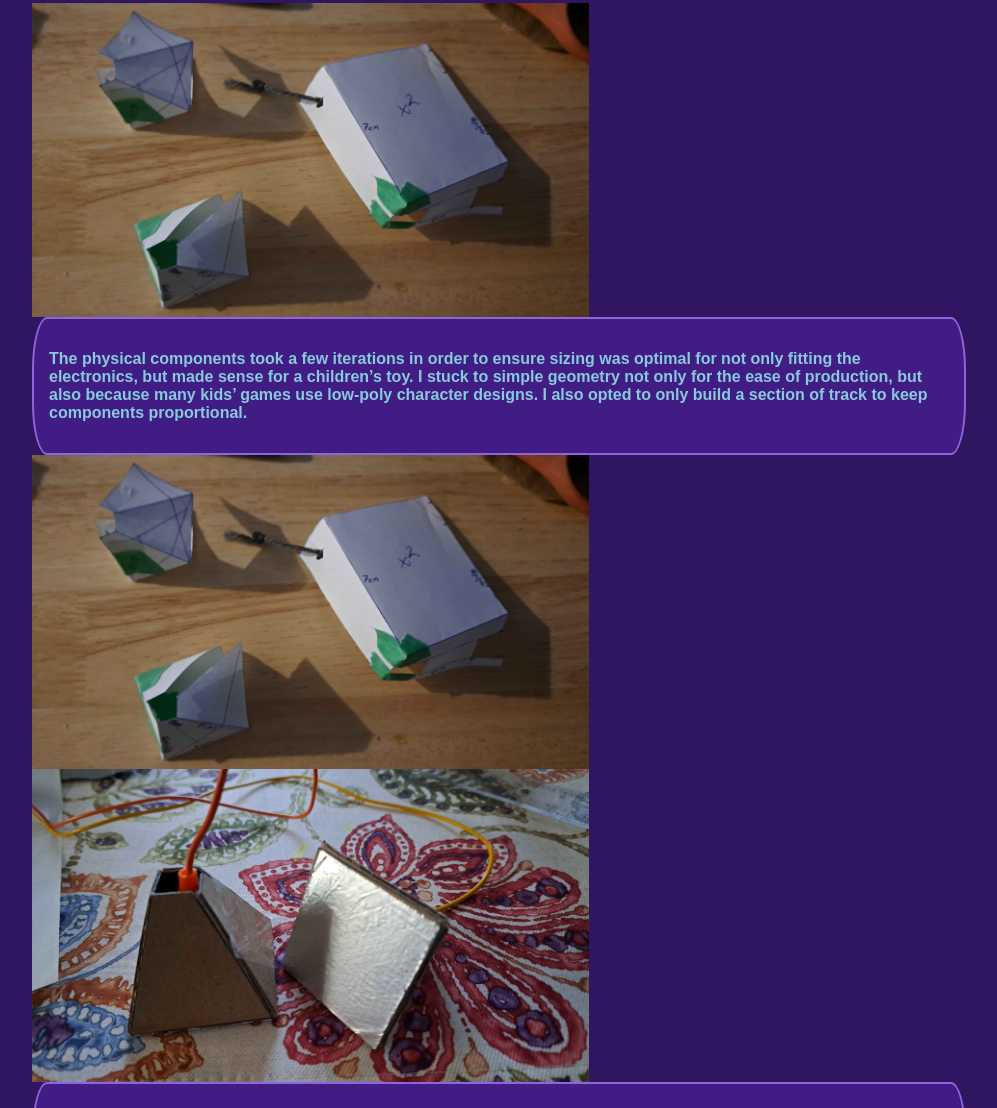
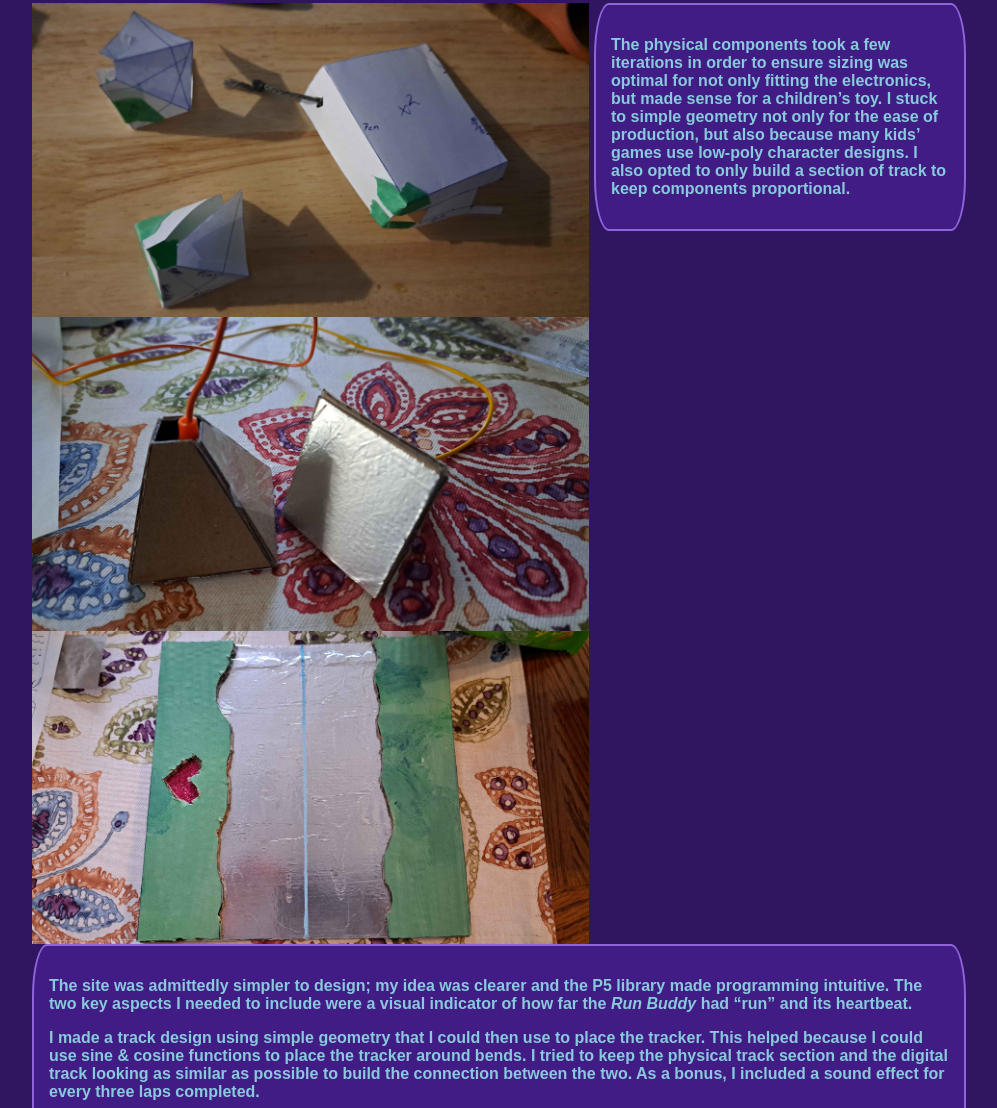
Before and after one commit to sheRaidan/portfolio, a plain HTML site: page p1.html in a window 1280 px wide. Shown: the part 897-2005 px from the top of the page, without its empty margins (141-1138 px from the left). Drawn offline with Linux system fonts and the light colour scheme; a web font is replaced by a local one.

Commit message:
Refactor HTML structure and content for p1.html

```diff
--- a/p1.html
+++ b/p1.html
@@ -40,7 +40,7 @@
         There are two parts to the <i>Run Buddy</i>: the Buddy & board, and the website.
     </p>
     <img src="img/projects/paper.png" class="left" style="width: 100%;">
-    <div class="textbox right">
+    <div class="textbox right" style="grid-column-start: 10">
         <p>
             The physical components took a few iterations in order to ensure sizing was optimal
             for not only fitting the electronics, but made sense for a children’s toy. I stuck to
@@ -49,8 +49,8 @@
             proportional.
         </p>
     </div>
-    <img src="img/projects/paper.png" class="left" style="width: 100%;">
     <img src="img/projects/feet.png" class="left" style="width: 100%;">
+    <img src="img/projects/board.png" class="left" style="width: 100%;">
     <div class="textbox">
         <p>
             The site was admittedly simpler to design; my idea was clearer and the P5 library made
@@ -68,7 +68,6 @@
             sound effect in rhythm with the rate, and turns the screen more red the higher the rate.
         </p>
     </div>
-    <img src="img/projects/board.png" class="left" style="width: 100%;">
     <img src="img/projects/justTrack.png" class="left" style="width: 100%;">
     <img src="img/projects/overlayProto.png" class="left" style="width: 100%;">
     <iframe src="img/projects/rbVideo.mp4" class="left"></iframe>
```
